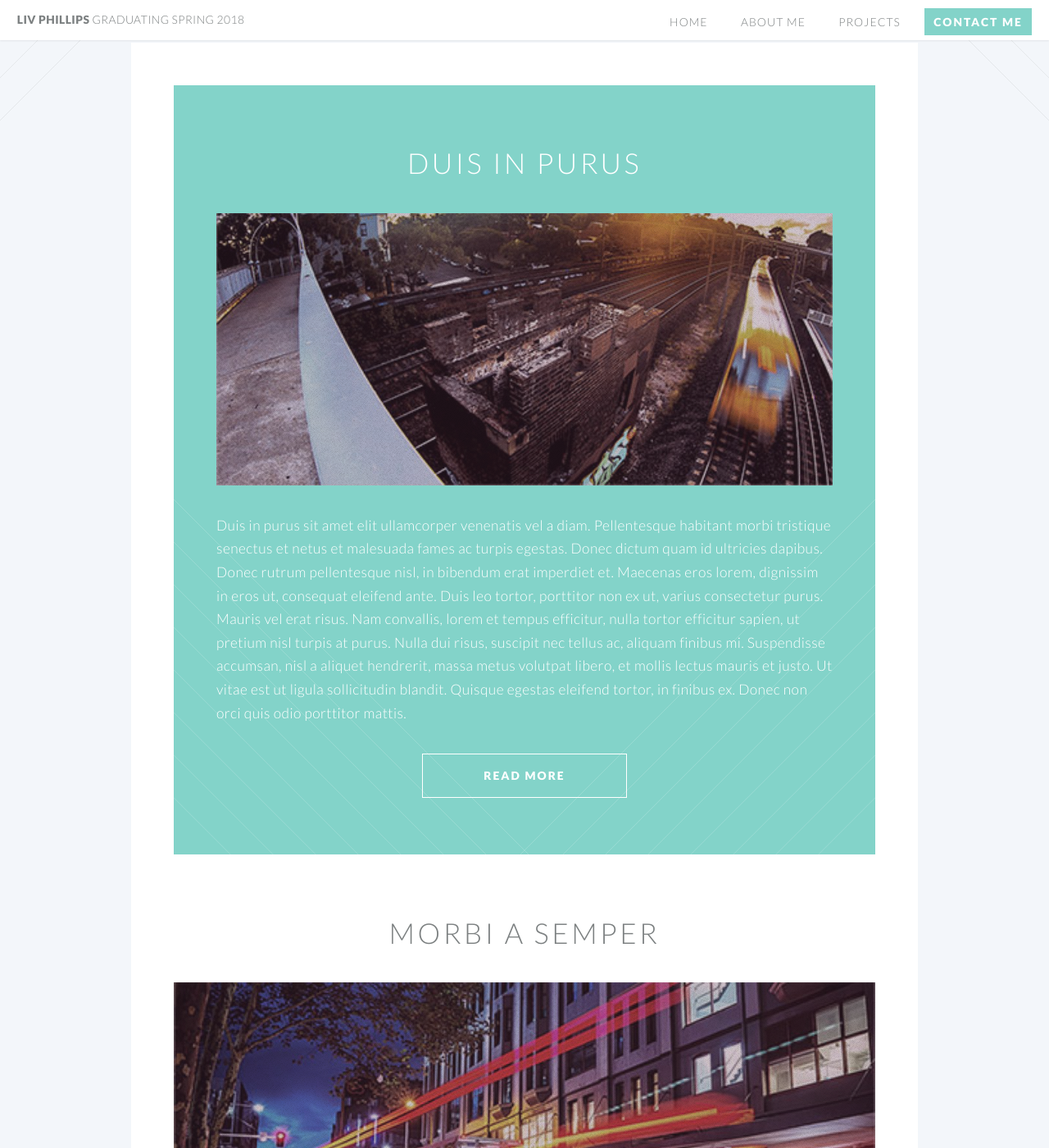
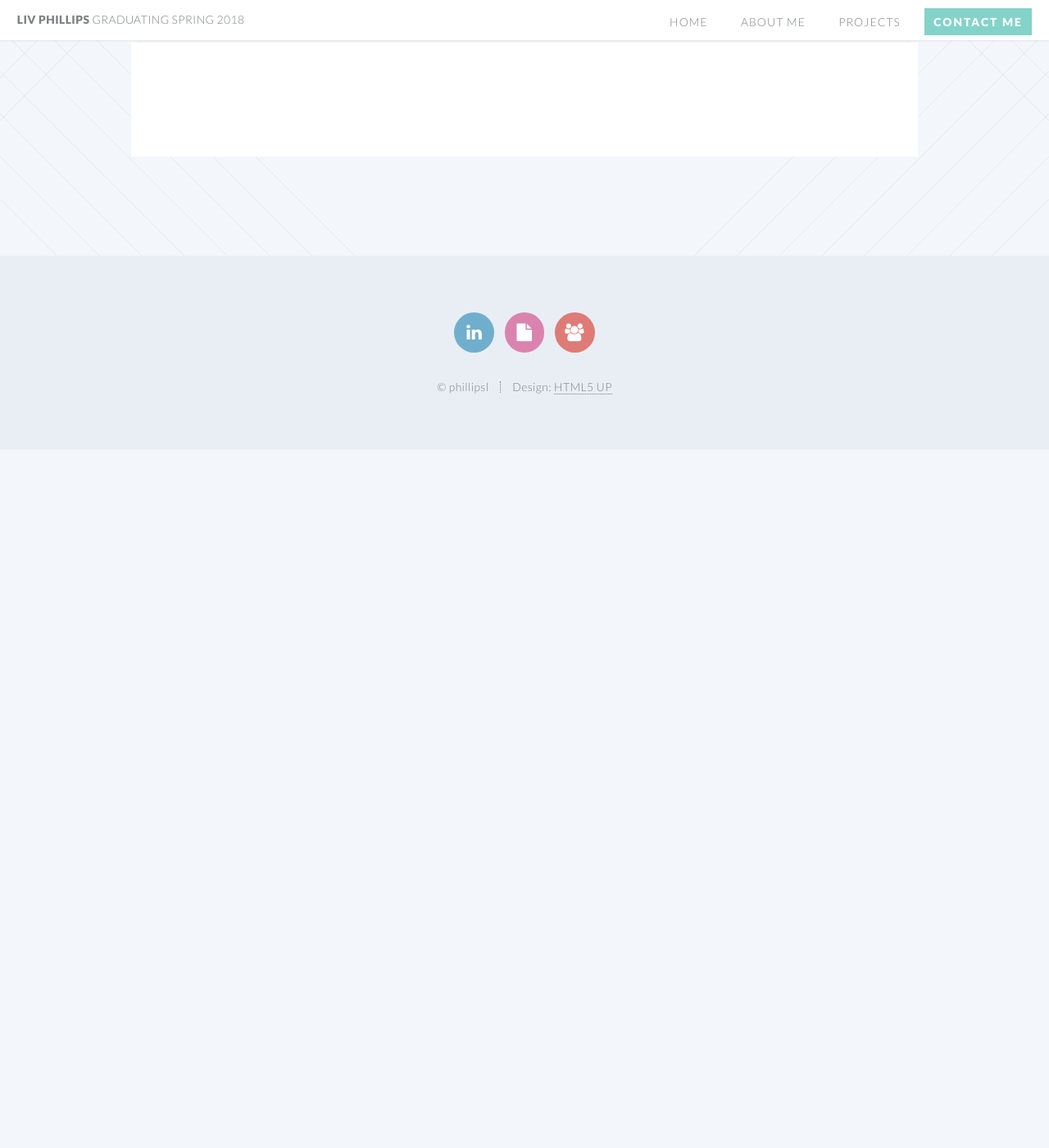
Before and after one commit to liv-phillips/liv-phillips.github.io, a Jekyll site: the page built from blog.html, in a window 1280 px wide and 1400 px high, scrolled down 286 px. Shown: the whole window at 82% size. Built offline with Jekyll 4.4.1, drawn with Linux system fonts in a browser that asks for light colours; after the commit the page ends 900 px from its top, so only the background shows below that; some of the changed text lies outside the part shown.

Commit message:
Deleted link

```diff
--- a/_includes/footer.html
+++ b/_includes/footer.html
@@ -3,7 +3,6 @@
 
     <ul class="icons">
         <li><a href="https://linkedin.com/in/ocphillips" class="icon circle fa-linkedin"><span class="label">Linkedin</span></a></li>
-        <li><a href="https://github.com/phillipsl0" class="icon circle fa-github"><span class="label">Github</span></a></li>
         <li><a href="pdf/phillipsl_resume.pdf" class="icon circle fa-file"><span class="label">Resume</span></a></li>
         <li><a href="https://cs-experiences.tumblr.com/" class="icon circle fa-users"><span class="label">CS Experiences</span></a></li>
     </ul>
--- a/_posts/2014-08-07-first-post.markdown
+++ /dev/null
@@ -1,12 +0,0 @@
----
-layout: post
-title:  "Lorem Ipsum"
-date:   2014-08-31 14:36:23
-permalink: /first-post.html
----
-<span class="image featured"><img src="/images/pic02.jpg" alt=""></span>
-Lorem ipsum dolor sit amet, consectetur adipiscing elit. Suspendisse at metus augue. In fringilla nibh ac efficitur blandit. Nullam eu pretium mi. Cum sociis natoque penatibus et magnis dis parturient montes, nascetur ridiculus mus. Curabitur vulputate lacinia tortor, vel ultrices ligula. Etiam hendrerit aliquam tristique. Nulla tincidunt tortor id quam dignissim fermentum.
-
-Duis in purus sit amet elit ullamcorper venenatis vel a diam. Pellentesque habitant morbi tristique senectus et netus et malesuada fames ac turpis egestas. Donec dictum quam id ultricies dapibus. Donec rutrum pellentesque nisl, in bibendum erat imperdiet et. Maecenas eros lorem, dignissim in eros ut, consequat eleifend ante. Duis leo tortor, porttitor non ex ut, varius consectetur purus. Mauris vel erat risus. Nam convallis, lorem et tempus efficitur, nulla tortor efficitur sapien, ut pretium nisl turpis at purus. Nulla dui risus, suscipit nec tellus ac, aliquam finibus mi. Suspendisse accumsan, nisl a aliquet hendrerit, massa metus volutpat libero, et mollis lectus mauris et justo. Ut vitae est ut ligula sollicitudin blandit. Quisque egestas eleifend tortor, in finibus ex. Donec non orci quis odio porttitor mattis.
-
-Duis ut blandit lorem. Suspendisse potenti. Donec maximus blandit neque dapibus hendrerit. Praesent dignissim turpis eu nisl varius tempor. Interdum et malesuada fames ac ante ipsum primis in faucibus. Curabitur in volutpat felis. Sed eget neque vel risus fermentum maximus a vel arcu. Vivamus non lorem mattis, vehicula metus eu, pellentesque mauris. Nunc fermentum efficitur justo, et rutrum mi finibus non. Sed vehicula eros id elit elementum rhoncus. Nullam quis tellus vitae metus eleifend pharetra eget interdum nulla. Integer sit amet imperdiet urna.
--- a/_posts/2014-08-31-duis-in-purus.markdown
+++ /dev/null
@@ -1,14 +0,0 @@
----
-layout: post
-title:  "Duis in purus"
-date:   2014-09-07 14:36:23
-categories: Duis
----
-<span class="image featured"><img src="/images/pic01.jpg" alt=""></span>
-Duis in purus sit amet elit ullamcorper venenatis vel a diam. Pellentesque habitant morbi tristique senectus et netus et malesuada fames ac turpis egestas. Donec dictum quam id ultricies dapibus. Donec rutrum pellentesque nisl, in bibendum erat imperdiet et. Maecenas eros lorem, dignissim in eros ut, consequat eleifend ante. Duis leo tortor, porttitor non ex ut, varius consectetur purus. Mauris vel erat risus. Nam convallis, lorem et tempus efficitur, nulla tortor efficitur sapien, ut pretium nisl turpis at purus. Nulla dui risus, suscipit nec tellus ac, aliquam finibus mi. Suspendisse accumsan, nisl a aliquet hendrerit, massa metus volutpat libero, et mollis lectus mauris et justo. Ut vitae est ut ligula sollicitudin blandit. Quisque egestas eleifend tortor, in finibus ex. Donec non orci quis odio porttitor mattis.
-
-Duis ut blandit lorem. Suspendisse potenti. Donec maximus blandit neque dapibus hendrerit. Praesent dignissim turpis eu nisl varius tempor. Interdum et malesuada fames ac ante ipsum primis in faucibus. Curabitur in volutpat felis. Sed eget neque vel risus fermentum maximus a vel arcu. Vivamus non lorem mattis, vehicula metus eu, pellentesque mauris. Nunc fermentum efficitur justo, et rutrum mi finibus non. Sed vehicula eros id elit elementum rhoncus. Nullam quis tellus vitae metus eleifend pharetra eget interdum nulla. Integer sit amet imperdiet urna.
-
-Morbi a semper justo, non eleifend elit. Sed nulla nulla, porttitor nec volutpat eu, pulvinar vitae augue. Curabitur tempor quis lorem eget vestibulum. Aenean vel lacinia orci, ac sollicitudin felis. Nunc eros libero, posuere nec massa ac, consectetur sollicitudin elit. Duis tincidunt nunc et neque egestas rhoncus. Curabitur ut euismod lorem, ut rutrum neque. Nullam at sem eros. Nam interdum lectus non cursus viverra.
-
-Duis eget magna at arcu tincidunt ultricies. Curabitur in facilisis sem, nec bibendum eros. Nunc fringilla imperdiet diam sed viverra. Vivamus lobortis dignissim mi. Lorem ipsum dolor sit amet, consectetur adipiscing elit. Morbi laoreet eu diam eu pellentesque. Duis tempus metus urna, vel faucibus ligula pharetra euismod. Donec rhoncus blandit posuere. Mauris mattis dolor est, dictum venenatis augue facilisis sit amet. Ut ante odio, congue eget arcu nec, semper eleifend urna. Donec rutrum pretium odio non pellentesque. Vestibulum ante ipsum primis in faucibus orci luctus et ultrices posuere cubilia Curae; Nullam pellentesque nulla at tincidunt ultrices. Donec finibus malesuada magna. Phasellus eget tortor in lectus vehicula viverra sit amet sit amet purus.
--- a/_posts/2014-10-29-morbi-a-semper.md
+++ /dev/null
@@ -1,10 +0,0 @@
----
-layout: post
-title:  "Morbi a Semper"
-date:   2014-08-31 14:36:23
----
-
-<span class="image featured"><img src="/images/pic03.jpg" alt=""></span>
-Morbi a semper justo, non eleifend elit. Sed nulla nulla, porttitor nec volutpat eu, pulvinar vitae augue. Curabitur tempor quis lorem eget vestibulum. Aenean vel lacinia orci, ac sollicitudin felis. Nunc eros libero, posuere nec massa ac, consectetur sollicitudin elit. Duis tincidunt nunc et neque egestas rhoncus. Curabitur ut euismod lorem, ut rutrum neque. Nullam at sem eros. Nam interdum lectus non cursus viverra.
-
-Duis eget magna at arcu tincidunt ultricies. Curabitur in facilisis sem, nec bibendum eros. Nunc fringilla imperdiet diam sed viverra. Vivamus lobortis dignissim mi. Lorem ipsum dolor sit amet, consectetur adipiscing elit. Morbi laoreet eu diam eu pellentesque. Duis tempus metus urna, vel faucibus ligula pharetra euismod. Donec rhoncus blandit posuere. Mauris mattis dolor est, dictum venenatis augue facilisis sit amet. Ut ante odio, congue eget arcu nec, semper eleifend urna. Donec rutrum pretium odio non pellentesque. Vestibulum ante ipsum primis in faucibus orci luctus et ultrices posuere cubilia Curae; Nullam pellentesque nulla at tincidunt ultrices. Donec finibus malesuada magna. Phasellus eget tortor in lectus vehicula viverra sit amet sit amet purus.
```
